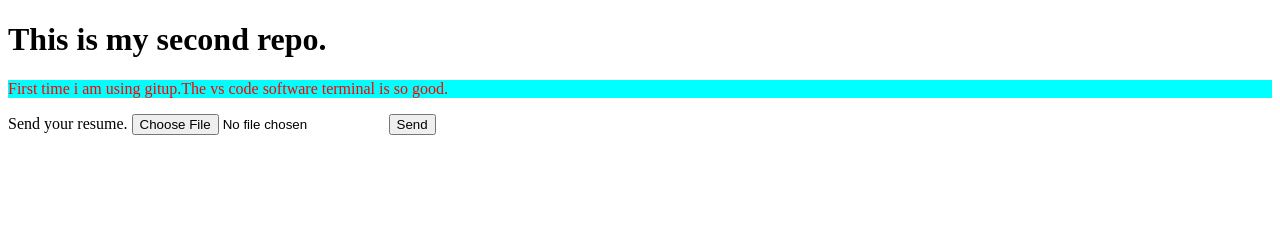
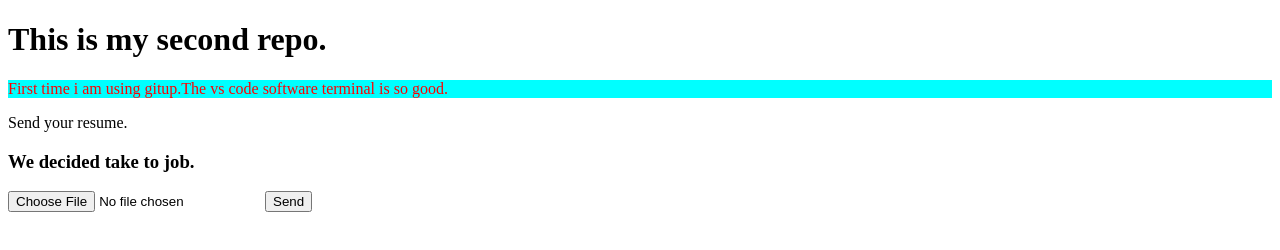
Before and after one commit to rumankazi62/my-second-repo, a plain HTML site: page index.html in a window 1280 px wide. Drawn offline with Linux system fonts and the light colour scheme.

Commit message:
Added new

```diff
--- a/index.html
+++ b/index.html
@@ -11,6 +11,7 @@
   <h1>This is my second repo.</h1>
   <p>First time i am using gitup.The vs code software terminal is so good.</p>
   Send your resume.
+  <h3>We decided take to job.</h3>
   <input type="file">
   <button>Send</button>
 </body>
```
